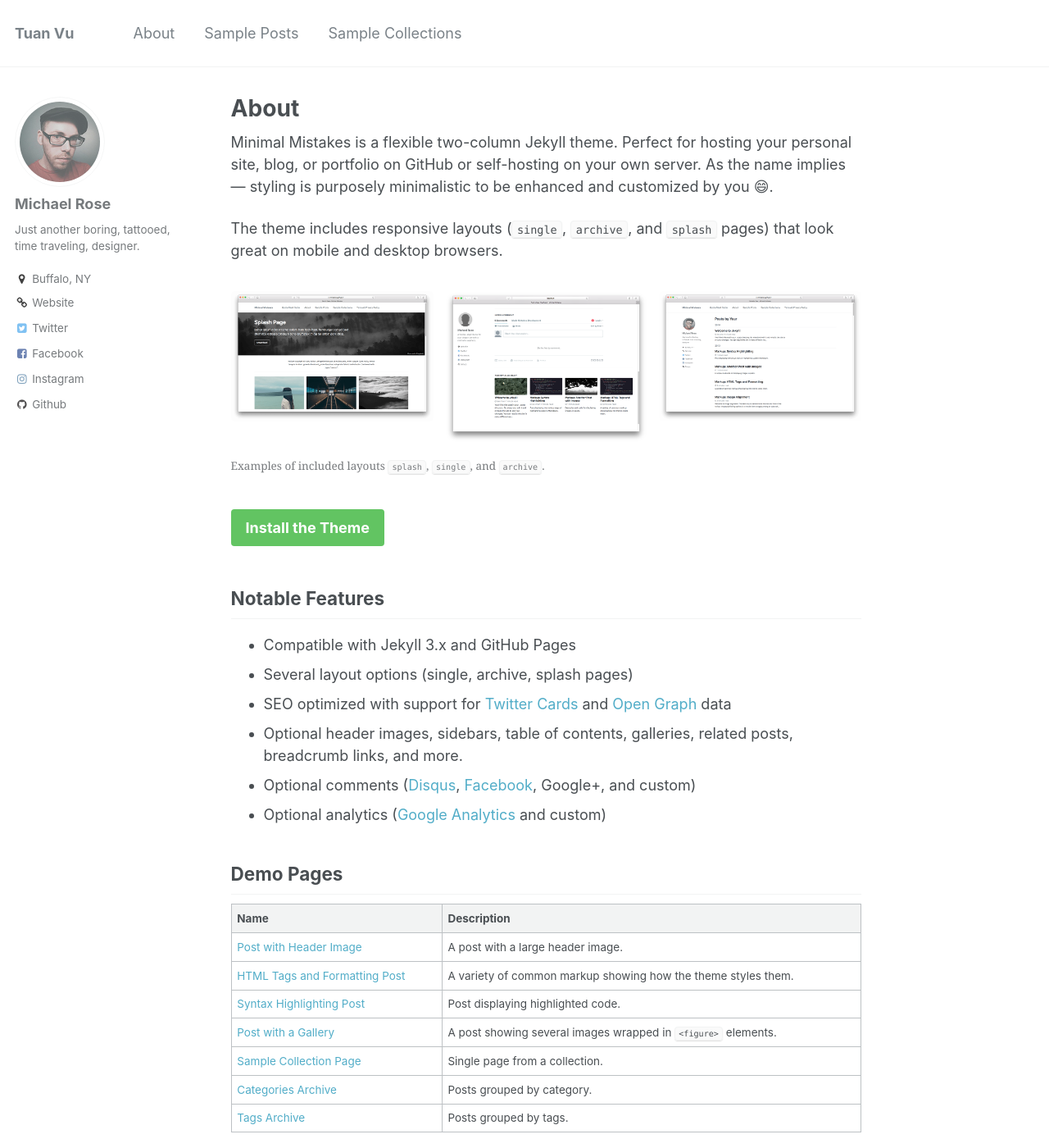
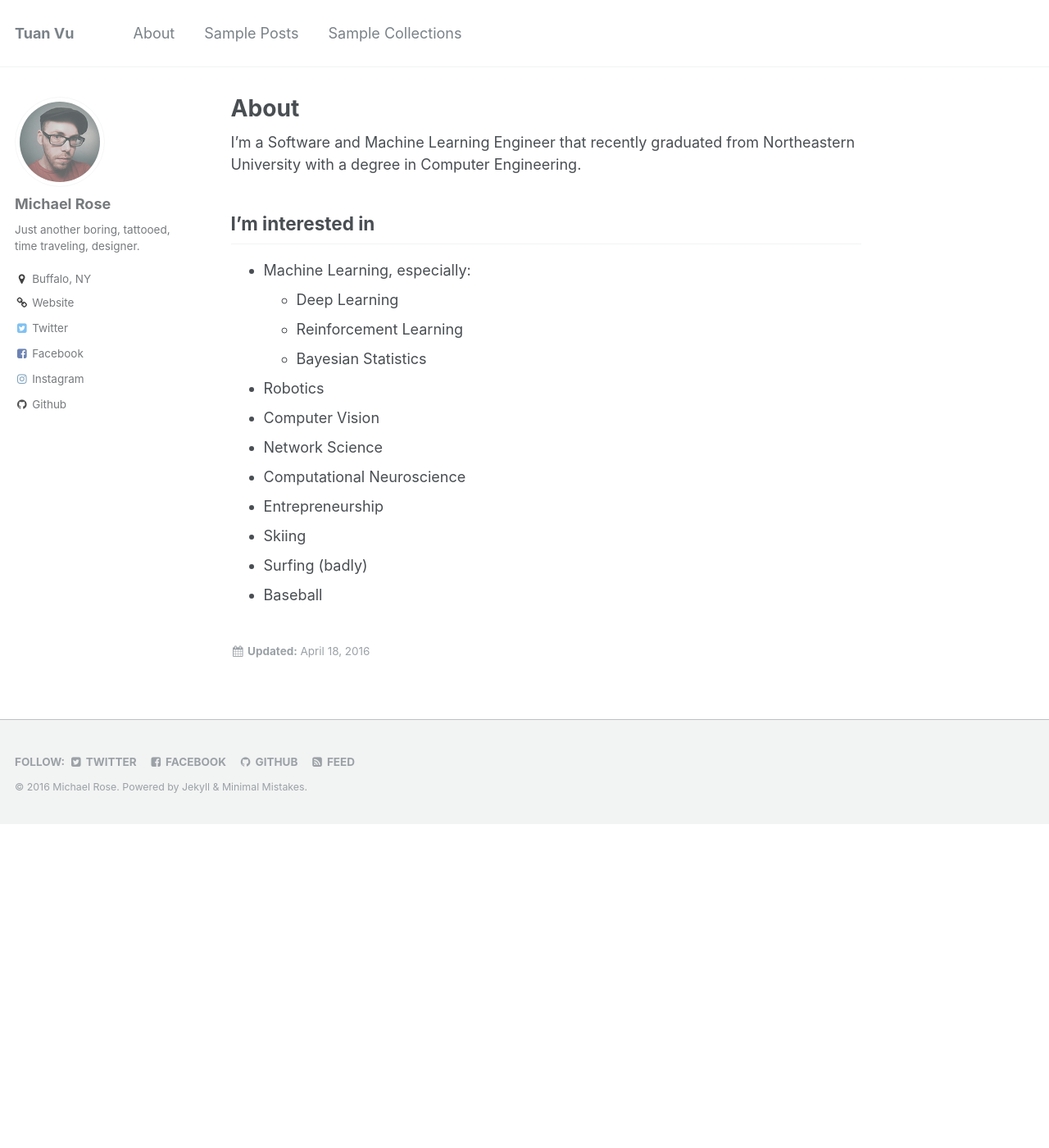
Before and after one commit to jeanho1/tuanavu.github.io, a Jekyll site: the page built from _pages/about.md, in a window 1280 px wide and 1400 px high. Shown: the whole window at 82% size. Built offline with Jekyll 4.4.1, drawn with Linux system fonts in a browser that asks for light colours; emoji names are drawn with the system emoji font; some of the changed text lies outside the part shown.

Commit message:
Update about.md

```diff
--- a/_pages/about.md
+++ b/_pages/about.md
@@ -17,68 +17,19 @@
 
 {% include base_path %}
 
-Minimal Mistakes is a flexible two-column Jekyll theme. Perfect for hosting your personal site, blog, or portfolio on GitHub or self-hosting on your own server. As the name implies --- styling is purposely minimalistic to be enhanced and customized by you :smile:.
+I'm a Software and Machine Learning Engineer that recently graduated from Northeastern University with a degree in Computer Engineering.
 
-The theme includes responsive layouts (`single`, `archive`, and `splash` pages) that look great on mobile and desktop browsers.
+## I'm interested in
 
-{% include gallery id="layouts_gallery" caption="Examples of included layouts `splash`, `single`, and `archive`." %}
-
-[Install the Theme]({{ base_path }}/docs/quick-start-guide/){: .btn .btn--success .btn--large}
-
-## Notable Features
-
-- Compatible with Jekyll 3.x and GitHub Pages
-- Several layout options (single, archive, splash pages)
-- SEO optimized with support for [Twitter Cards](https://dev.twitter.com/cards/overview) and [Open Graph](http://ogp.me/) data
-- Optional header images, sidebars, table of contents, galleries, related posts, breadcrumb links, and more.
-- Optional comments ([Disqus](https://disqus.com/), [Facebook](https://developers.facebook.com/docs/plugins/comments), Google+, and custom)
-- Optional analytics ([Google Analytics](https://www.google.com/analytics/) and custom)
-
-## Demo Pages
-
-| Name                                        | Description                                           |
-| ------------------------------------------- | ----------------------------------------------------- |
-| [Post with Header Image][header-image-post] | A post with a large header image. |
-| [HTML Tags and Formatting Post][html-tags-post] | A variety of common markup showing how the theme styles them. |
-| [Syntax Highlighting Post][syntax-post] | Post displaying highlighted code. |
-| [Post with a Gallery][gallery-post] | A post showing several images wrapped in `<figure>` elements. |
-| [Sample Collection Page][sample-collection] | Single page from a collection. |
-| [Categories Archive][categories-archive] | Posts grouped by category. |
-| [Tags Archive][tags-archive] | Posts grouped by tags. |
-
-For even more demo pages check the [posts archive][year-archive].
-
-[header-image-post]: {{ base_path }}{% post_url 2012-03-15-layout-header-image-text-readability %}
-[gallery-post]: {{ base_path }}{% post_url 2010-09-09-post-gallery %}
-[html-tags-post]: {{ base_path }}{% post_url 2013-01-11-markup-html-tags-and-formatting %}
-[syntax-post]: {{ base_path }}{% post_url 2013-08-16-markup-syntax-highlighting %}
-[sample-collection]: {{ base_path }}/recipes/chocolate-chip-cookies/
-[categories-archive]: {{ base_path }}/categories/
-[tags-archive]: {{ base_path }}/tags/
-[year-archive]: {{ base_path }}/year-archive/
-
----
-
-## Credits
-
-### Icons + Demo Images:
-
-- [The Noun Project](https://thenounproject.com) -- Garrett Knoll, Arthur Shlain, and [tracy tam](https://thenounproject.com/tracytam)
-- [Font Awesome](http://fortawesome.github.io/Font-Awesome/)
-- [Unsplash](https://unsplash.com/)
-
-### Other:
-
-- [Jekyll](http://jekyllrb.com/)
-- [jQuery](http://jquery.com/)
-- [Susy](http://susy.oddbird.net/)
-- [Breakpoint](http://breakpoint-sass.com/)
-- [Magnific Popup](http://dimsemenov.com/plugins/magnific-popup/)
-- [FitVids.JS](http://fitvidsjs.com/)
-- Greedy Navigation - [lukejacksonn](http://codepen.io/lukejacksonn/pen/PwmwWV)
-- [jQuery Smooth Scroll](https://github.com/kswedberg/jquery-smooth-scroll)
-- [Stickyfill](https://github.com/wilddeer/stickyfill)
-
----
-
-Minimal Mistakes is designed, developed, and maintained by Michael Rose. Just another boring, tattooed, designer from Buffalo New York.
+* Machine Learning, especially:
+  * Deep Learning
+  * Reinforcement Learning
+  * Bayesian Statistics
+* Robotics
+* Computer Vision
+* Network Science
+* Computational Neuroscience
+* Entrepreneurship
+* Skiing
+* Surfing (badly)
+* Baseball
```
